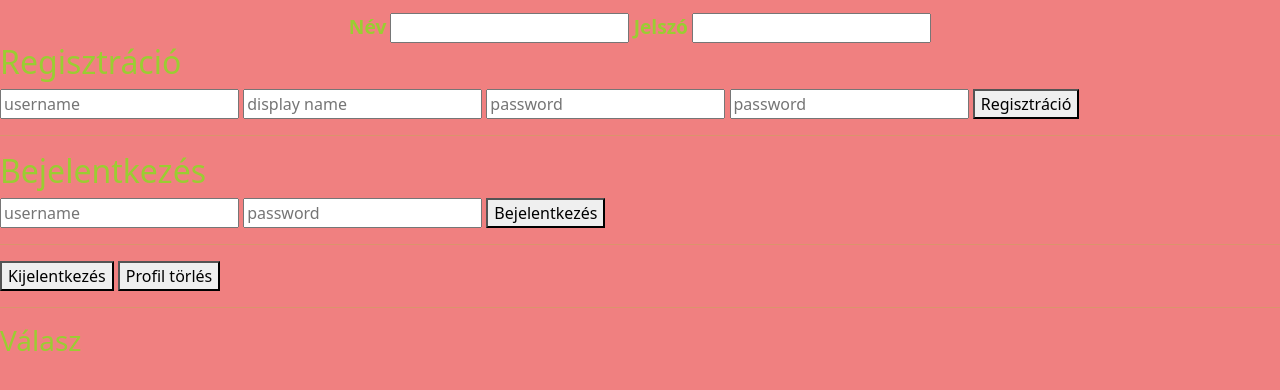
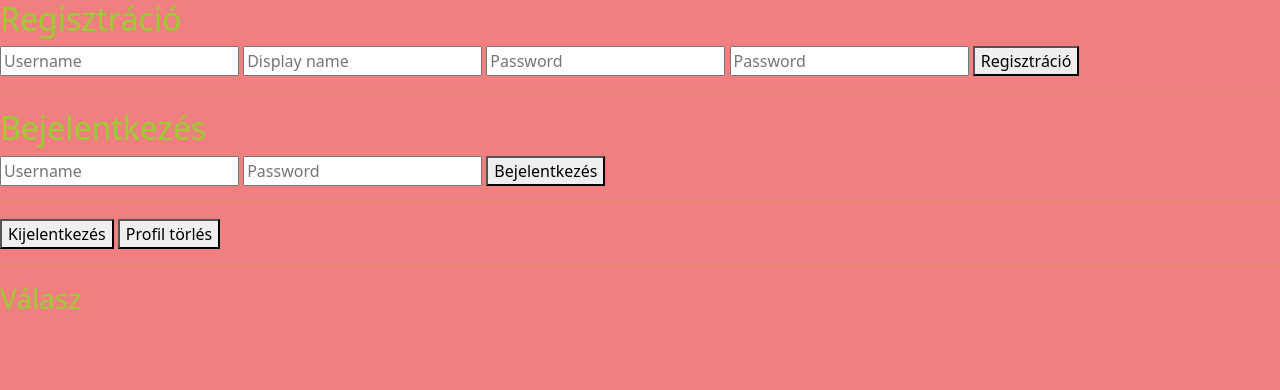
Before and after one commit to Reppthor13/LEGYEN-N-IS-MILLIOMOS, a plain HTML site: page frontend/html/main.html in a window 1280 px wide. Drawn offline with Linux system fonts and the light colour scheme.

Commit message:
bejelentkez

```diff
--- a/frontend/html/main.html
+++ b/frontend/html/main.html
@@ -15,19 +15,13 @@
         <script src="../javascript/main.js"></script>
     </head>
     <body>
-        <div class="container-fluid text-center">
-            <label class="labbel">Név</label>
-            <input type="text">
-            <label class="labbel">Jelszó</label>
-            <input type="password">
-        </div>
         <h2>Regisztráció</h2>
 
         <form id="registerForm">
-            <input name="username" placeholder="username" />
-            <input name="display_name" placeholder="display name" />
-            <input name="password" type="password" placeholder="password" />
-            <input name="passwordConfirm" type="password" placeholder="password" />
+            <input name="username" placeholder="Username" />
+            <input name="display_name" placeholder="Display name" />
+            <input name="password" type="password" placeholder="Password" />
+            <input name="passwordConfirm" type="password" placeholder="Password" />
             <button type="submit">Regisztráció</button>
         </form>
 
@@ -36,8 +30,8 @@
         <h2>Bejelentkezés</h2>
 
         <form id="loginForm">
-            <input name="username" placeholder="username" required />
-            <input name="password" type="password" placeholder="password" required />
+            <input name="username" placeholder="Username" required />
+            <input name="password" type="password" placeholder="Password" required />
             <button type="submit">Bejelentkezés</button>
         </form>
 
```
